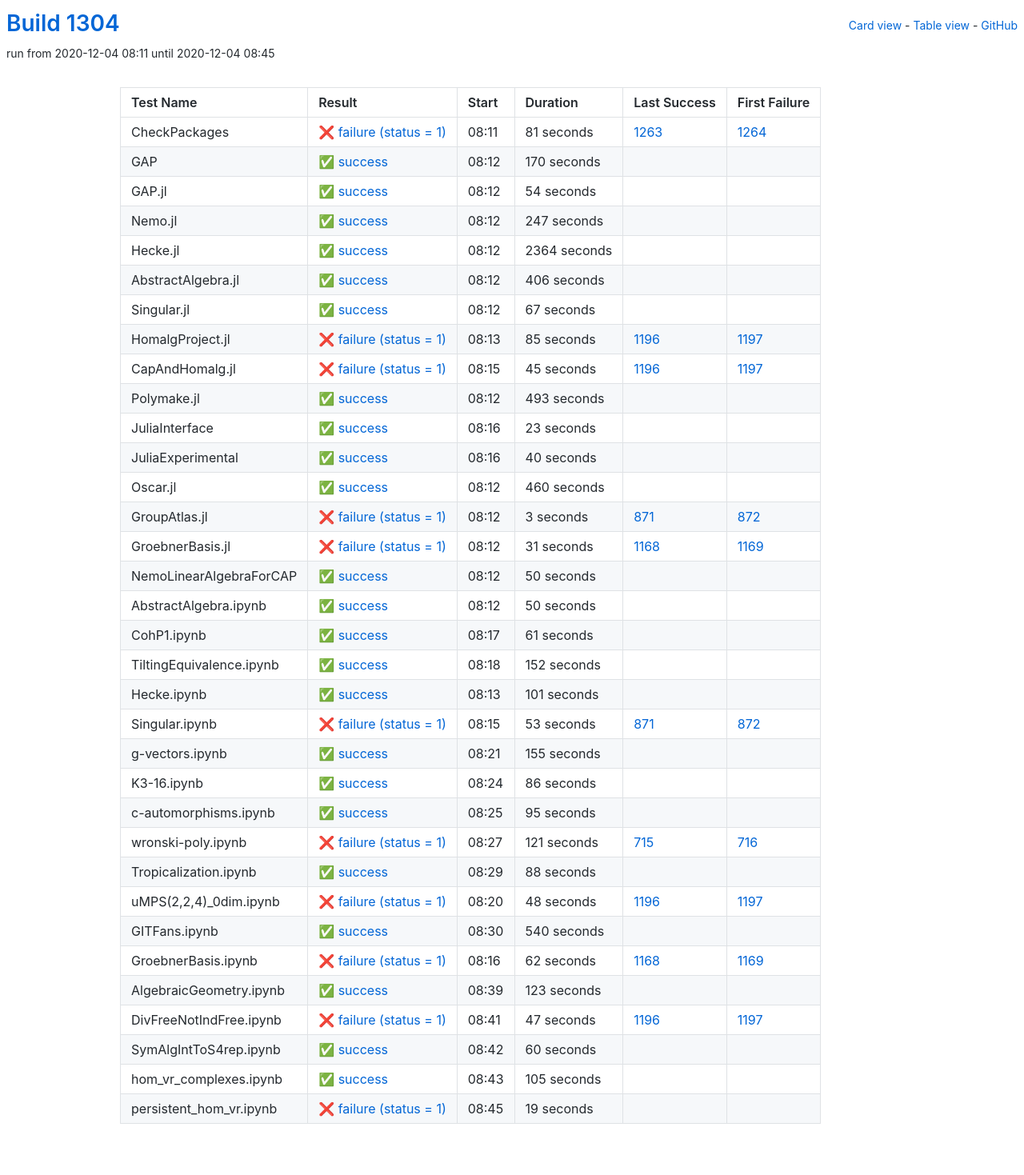
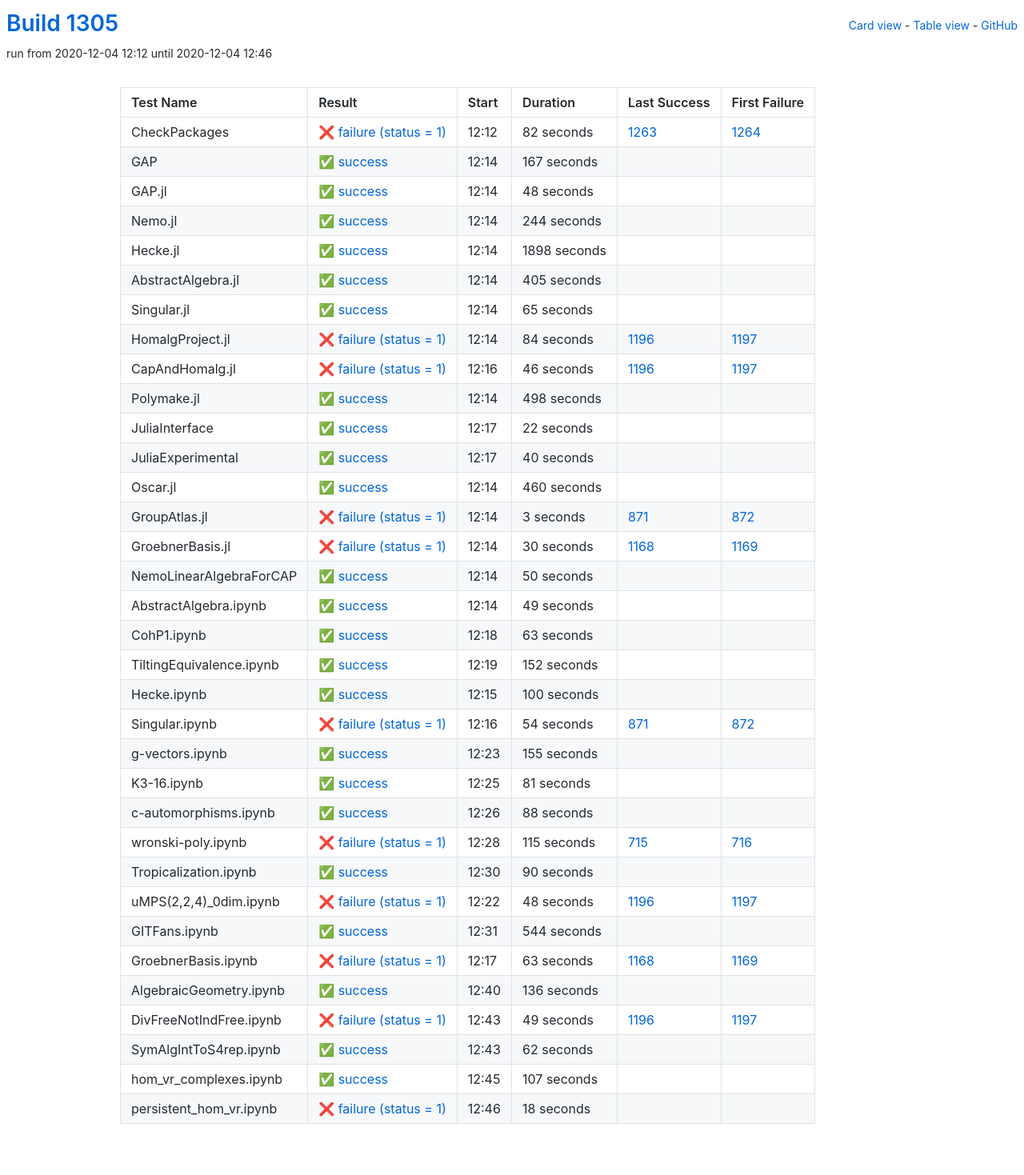
Before and after one commit to oscar-system/oscar-ci-status-stable, a Jekyll site: the page built from table.html, in a window 1280 px wide. Shown: the whole page at 80% size. Built offline with Jekyll 4.4.1, drawn with Linux system fonts in a browser that asks for light colours.

Commit message:
Build #1305

```diff
--- a/_data/ci.yml
+++ b/_data/ci.yml
@@ -1,6 +1,6 @@
 ---
-build: 1304
-build_url: https://oscarci.mathematik.uni-kl.de/job/oscar-stable/1304/
+build: 1305
+build_url: https://oscarci.mathematik.uni-kl.de/job/oscar-stable/1305/
 job: oscar-stable
 organization: oscar-system
 repo: oscar-ci-status-stable
@@ -8,140 +8,140 @@ repourl: https://github.com/oscar-system/oscar-ci-status-stable
 tests:
 - name: CheckPackages
   id: checkpackages
-  log: https://oscarci.mathematik.uni-kl.de/job/oscar-stable/1304/artifact/logs/build-1304/CheckPackages.log
-  start: 2020-12-04 08:11
+  log: https://oscarci.mathematik.uni-kl.de/job/oscar-stable/1305/artifact/logs/build-1305/CheckPackages.log
+  start: 2020-12-04 12:12
   success: false
   exitcode: 1
   status: failure
-  duration: 81
+  duration: 82
   last_success: 1263
   last_success_url: https://oscarci.mathematik.uni-kl.de/job/oscar-stable/1263/
   first_failure: 1264
   first_failure_url: https://oscarci.mathematik.uni-kl.de/job/oscar-stable/1264/
 - name: GAP
   id: gap
-  log: https://oscarci.mathematik.uni-kl.de/job/oscar-stable/1304/artifact/logs/build-1304/GAP.log
-  start: 2020-12-04 08:12
+  log: https://oscarci.mathematik.uni-kl.de/job/oscar-stable/1305/artifact/logs/build-1305/GAP.log
+  start: 2020-12-04 12:14
   success: true
   exitcode: 0
   status: success
-  duration: 170
+  duration: 167
   last_success: false
   last_success_url:
   first_failure: false
   first_failure_url:
 - name: GAP.jl
   id: gap-jl
-  log: https://oscarci.mathematik.uni-kl.de/job/oscar-stable/1304/artifact/logs/build-1304/GAP.jl.log
-  start: 2020-12-04 08:12
+  log: https://oscarci.mathematik.uni-kl.de/job/oscar-stable/1305/artifact/logs/build-1305/GAP.jl.log
+  start: 2020-12-04 12:14
   success: true
   exitcode: 0
   status: success
-  duration: 54
+  duration: 48
   last_success: false
   last_success_url:
   first_failure: false
   first_failure_url:
 - name: Nemo.jl
   id: nemo-jl
-  log: https://oscarci.mathematik.uni-kl.de/job/oscar-stable/1304/artifact/logs/build-1304/Nemo.jl.log
-  start: 2020-12-04 08:12
+  log: https://oscarci.mathematik.uni-kl.de/job/oscar-stable/1305/artifact/logs/build-1305/Nemo.jl.log
+  start: 2020-12-04 12:14
   success: true
   exitcode: 0
   status: success
-  duration: 247
+  duration: 244
   last_success: false
   last_success_url:
   first_failure: false
   first_failure_url:
 - name: Hecke.jl
   id: hecke-jl
-  log: https://oscarci.mathematik.uni-kl.de/job/oscar-stable/1304/artifact/logs/build-1304/Hecke.jl.log
-  start: 2020-12-04 08:12
+  log: https://oscarci.mathematik.uni-kl.de/job/oscar-stable/1305/artifact/logs/build-1305/Hecke.jl.log
+  start: 2020-12-04 12:14
   success: true
   exitcode: 0
   status: success
-  duration: 2364
+  duration: 1898
   last_success: false
   last_success_url:
   first_failure: false
   first_failure_url:
 - name: AbstractAlgebra.jl
   id: abstractalgebra-jl
-  log: https://oscarci.mathematik.uni-kl.de/job/oscar-stable/1304/artifact/logs/build-1304/AbstractAlgebra.jl.log
-  start: 2020-12-04 08:12
+  log: https://oscarci.mathematik.uni-kl.de/job/oscar-stable/1305/artifact/logs/build-1305/AbstractAlgebra.jl.log
+  start: 2020-12-04 12:14
   success: true
   exitcode: 0
   status: success
-  duration: 406
+  duration: 405
   last_success: false
   last_success_url:
   first_failure: false
   first_failure_url:
 - name: Singular.jl
   id: singular-jl
-  log: https://oscarci.mathematik.uni-kl.de/job/oscar-stable/1304/artifact/logs/build-1304/Singular.jl.log
-  start: 2020-12-04 08:12
+  log: https://oscarci.mathematik.uni-kl.de/job/oscar-stable/1305/artifact/logs/build-1305/Singular.jl.log
+  start: 2020-12-04 12:14
   success: true
   exitcode: 0
   status: success
-  duration: 67
+  duration: 65
   last_success: false
   last_success_url:
   first_failure: false
   first_failure_url:
 - name: HomalgProject.jl
   id: homalgproject-jl
-  log: https://oscarci.mathematik.uni-kl.de/job/oscar-stable/1304/artifact/logs/build-1304/HomalgProject.jl.log
-  start: 2020-12-04 08:13
+  log: https://oscarci.mathematik.uni-kl.de/job/oscar-stable/1305/artifact/logs/build-1305/HomalgProject.jl.log
+  start: 2020-12-04 12:14
   success: false
   exitcode: 1
   status: failure
-  duration: 85
+  duration: 84
   last_success: 1196
   last_success_url: https://oscarci.mathematik.uni-kl.de/job/oscar-stable/1196/
   first_failure: 1197
   first_failure_url: https://oscarci.mathematik.uni-kl.de/job/oscar-stable/1197/
 - name: CapAndHomalg.jl
   id: capandhomalg-jl
-  log: https://oscarci.mathematik.uni-kl.de/job/oscar-stable/1304/artifact/logs/build-1304/CapAndHomalg.jl.log
-  start: 2020-12-04 08:15
+  log: https://oscarci.mathematik.uni-kl.de/job/oscar-stable/1305/artifact/logs/build-1305/CapAndHomalg.jl.log
+  start: 2020-12-04 12:16
   success: false
   exitcode: 1
   status: failure
-  duration: 45
+  duration: 46
   last_success: 1196
   last_success_url: https://oscarci.mathematik.uni-kl.de/job/oscar-stable/1196/
   first_failure: 1197
   first_failure_url: https://oscarci.mathematik.uni-kl.de/job/oscar-stable/1197/
 - name: Polymake.jl
   id: polymake-jl
-  log: https://oscarci.mathematik.uni-kl.de/job/oscar-stable/1304/artifact/logs/build-1304/Polymake.jl.log
-  start: 2020-12-04 08:12
+  log: https://oscarci.mathematik.uni-kl.de/job/oscar-stable/1305/artifact/logs/build-1305/Polymake.jl.log
+  start: 2020-12-04 12:14
   success: true
   exitcode: 0
   status: success
-  duration: 493
+  duration: 498
   last_success: false
   last_success_url:
   first_failure: false
   first_failure_url:
 - name: JuliaInterface
   id: juliainterface
-  log: https://oscarci.mathematik.uni-kl.de/job/oscar-stable/1304/artifact/logs/build-1304/JuliaInterface.log
-  start: 2020-12-04 08:16
+  log: https://oscarci.mathematik.uni-kl.de/job/oscar-stable/1305/artifact/logs/build-1305/JuliaInterface.log
+  start: 2020-12-04 12:17
   success: true
   exitcode: 0
   status: success
-  duration: 23
+  duration: 22
   last_success: false
   last_success_url:
   first_failure: false
   first_failure_url:
 - name: JuliaExperimental
   id: juliaexperimental
-  log: https://oscarci.mathematik.uni-kl.de/job/oscar-stable/1304/artifact/logs/build-1304/JuliaExperimental.log
-  start: 2020-12-04 08:16
+  log: https://oscarci.mathematik.uni-kl.de/job/oscar-stable/1305/artifact/logs/build-1305/JuliaExperimental.log
+  start: 2020-12-04 12:17
   success: true
   exitcode: 0
   status: success
@@ -152,8 +152,8 @@ tests:
   first_failure_url:
 - name: Oscar.jl
   id: oscar-jl
-  log: https://oscarci.mathematik.uni-kl.de/job/oscar-stable/1304/artifact/logs/build-1304/Oscar.jl.log
-  start: 2020-12-04 08:12
+  log: https://oscarci.mathematik.uni-kl.de/job/oscar-stable/1305/artifact/logs/build-1305/Oscar.jl.log
+  start: 2020-12-04 12:14
   success: true
   exitcode: 0
   status: success
@@ -164,8 +164,8 @@ tests:
   first_failure_url:
 - name: GroupAtlas.jl
   id: groupatlas-jl
-  log: https://oscarci.mathematik.uni-kl.de/job/oscar-stable/1304/artifact/logs/build-1304/GroupAtlas.jl.log
-  start: 2020-12-04 08:12
+  log: https://oscarci.mathematik.uni-kl.de/job/oscar-stable/1305/artifact/logs/build-1305/GroupAtlas.jl.log
+  start: 2020-12-04 12:14
   success: false
   exitcode: 1
   status: failure
@@ -176,20 +176,20 @@ tests:
   first_failure_url: https://oscarci.mathematik.uni-kl.de/job/oscar-stable/872/
 - name: GroebnerBasis.jl
   id: groebnerbasis-jl
-  log: https://oscarci.mathematik.uni-kl.de/job/oscar-stable/1304/artifact/logs/build-1304/GroebnerBasis.jl.log
-  start: 2020-12-04 08:12
+  log: https://oscarci.mathematik.uni-kl.de/job/oscar-stable/1305/artifact/logs/build-1305/GroebnerBasis.jl.log
+  start: 2020-12-04 12:14
   success: false
   exitcode: 1
   status: failure
-  duration: 31
+  duration: 30
   last_success: 1168
   last_success_url: https://oscarci.mathematik.uni-kl.de/job/oscar-stable/1168/
   first_failure: 1169
   first_failure_url: https://oscarci.mathematik.uni-kl.de/job/oscar-stable/1169/
 - name: NemoLinearAlgebraForCAP
   id: nemolinearalgebraforcap
-  log: https://oscarci.mathematik.uni-kl.de/job/oscar-stable/1304/artifact/logs/build-1304/NemoLinearAlgebraForCAP.log
-  start: 2020-12-04 08:12
+  log: https://oscarci.mathematik.uni-kl.de/job/oscar-stable/1305/artifact/logs/build-1305/NemoLinearAlgebraForCAP.log
+  start: 2020-12-04 12:14
   success: true
   exitcode: 0
   status: success
@@ -200,32 +200,32 @@ tests:
   first_failure_url:
 - name: AbstractAlgebra.ipynb
   id: abstractalgebra-ipynb
-  log: https://oscarci.mathematik.uni-kl.de/job/oscar-stable/1304/artifact/logs/build-1304/AbstractAlgebra.ipynb.log
-  start: 2020-12-04 08:12
+  log: https://oscarci.mathematik.uni-kl.de/job/oscar-stable/1305/artifact/logs/build-1305/AbstractAlgebra.ipynb.log
+  start: 2020-12-04 12:14
   success: true
   exitcode: 0
   status: success
-  duration: 50
+  duration: 49
   last_success: false
   last_success_url:
   first_failure: false
   first_failure_url:
 - name: CohP1.ipynb
   id: cohp1-ipynb
-  log: https://oscarci.mathematik.uni-kl.de/job/oscar-stable/1304/artifact/logs/build-1304/CohP1.ipynb.log
-  start: 2020-12-04 08:17
+  log: https://oscarci.mathematik.uni-kl.de/job/oscar-stable/1305/artifact/logs/build-1305/CohP1.ipynb.log
+  start: 2020-12-04 12:18
   success: true
   exitcode: 0
   status: success
-  duration: 61
+  duration: 63
   last_success: false
   last_success_url:
   first_failure: false
   first_failure_url:
 - name: TiltingEquivalence.ipynb
   id: tiltingequivalence-ipynb
-  log: https://oscarci.mathematik.uni-kl.de/job/oscar-stable/1304/artifact/logs/build-1304/TiltingEquivalence.ipynb.log
-  start: 2020-12-04 08:18
+  log: https://oscarci.mathematik.uni-kl.de/job/oscar-stable/1305/artifact/logs/build-1305/TiltingEquivalence.ipynb.log
+  start: 2020-12-04 12:19
   success: true
   exitcode: 0
   status: success
@@ -236,32 +236,32 @@ tests:
   first_failure_url:
 - name: Hecke.ipynb
   id: hecke-ipynb
-  log: https://oscarci.mathematik.uni-kl.de/job/oscar-stable/1304/artifact/logs/build-1304/Hecke.ipynb.log
-  start: 2020-12-04 08:13
+  log: https://oscarci.mathematik.uni-kl.de/job/oscar-stable/1305/artifact/logs/build-1305/Hecke.ipynb.log
+  start: 2020-12-04 12:15
   success: true
   exitcode: 0
   status: success
-  duration: 101
+  duration: 100
   last_success: false
   last_success_url:
   first_failure: false
   first_failure_url:
 - name: Singular.ipynb
   id: singular-ipynb
-  log: https://oscarci.mathematik.uni-kl.de/job/oscar-stable/1304/artifact/logs/build-1304/Singular.ipynb.log
-  start: 2020-12-04 08:15
+  log: https://oscarci.mathematik.uni-kl.de/job/oscar-stable/1305/artifact/logs/build-1305/Singular.ipynb.log
+  start: 2020-12-04 12:16
   success: false
   exitcode: 1
   status: failure
-  duration: 53
+  duration: 54
   last_success: 871
   last_success_url: https://oscarci.mathematik.uni-kl.de/job/oscar-stable/871/
   first_failure: 872
   first_failure_url: https://oscarci.mathematik.uni-kl.de/job/oscar-stable/872/
 - name: g-vectors.ipynb
   id: g-vectors-ipynb
-  log: https://oscarci.mathematik.uni-kl.de/job/oscar-stable/1304/artifact/logs/build-1304/g-vectors.ipynb.log
-  start: 2020-12-04 08:21
+  log: https://oscarci.mathematik.uni-kl.de/job/oscar-stable/1305/artifact/logs/build-1305/g-vectors.ipynb.log
+  start: 2020-12-04 12:23
   success: true
   exitcode: 0
   status: success
@@ -272,44 +272,20 @@ tests:
   first_failure_url:
 - name: K3-16.ipynb
   id: k3-16-ipynb
-  log: https://oscarci.mathematik.uni-kl.de/job/oscar-stable/1304/artifact/logs/build-1304/K3-16.ipynb.log
-  start: 2020-12-04 08:24
+  log: https://oscarci.mathematik.uni-kl.de/job/oscar-stable/1305/artifact/logs/build-1305/K3-16.ipynb.log
+  start: 2020-12-04 12:25
   success: true
   exitcode: 0
   status: success
-  duration: 86
+  duration: 81
   last_success: false
   last_success_url:
   first_failure: false
   first_failure_url:
 - name: c-automorphisms.ipynb
   id: c-automorphisms-ipynb
-  log: https://oscarci.mathematik.uni-kl.de/job/oscar-stable/1304/artifact/logs/build-1304/c-automorphisms.ipynb.log
-  start: 2020-12-04 08:25
-  success: true
-  exitcode: 0
-  status: success
-  duration: 95
-  last_success: false
-  last_success_url:
-  first_failure: false
-  first_failure_url:
-- name: wronski-poly.ipynb
-  id: wronski-poly-ipynb
-  log: https://oscarci.mathematik.uni-kl.de/job/oscar-stable/1304/artifact/logs/build-1304/wronski-poly.ipynb.log
-  start: 2020-12-04 08:27
-  success: false
-  exitcode: 1
-  status: failure
-  duration: 121
-  last_success: 715
-  last_success_url: https://oscarci.mathematik.uni-kl.de/job/oscar-stable/715/
-  first_failure: 716
-  first_failure_url: https://oscarci.mathematik.uni-kl.de/job/oscar-stable/716/
-- name: Tropicalization.ipynb
-  id: tropicalization-ipynb
-  log: https://oscarci.mathematik.uni-kl.de/job/oscar-stable/1304/artifact/logs/build-1304/Tropicalization.ipynb.log
-  start: 2020-12-04 08:29
+  log: https://oscarci.mathematik.uni-kl.de/job/oscar-stable/1305/artifact/logs/build-1305/c-automorphisms.ipynb.log
+  start: 2020-12-04 12:26
   success: true
   exitcode: 0
   status: success
@@ -318,10 +294,34 @@ tests:
   last_success_url:
   first_failure: false
   first_failure_url:
+- name: wronski-poly.ipynb
+  id: wronski-poly-ipynb
+  log: https://oscarci.mathematik.uni-kl.de/job/oscar-stable/1305/artifact/logs/build-1305/wronski-poly.ipynb.log
+  start: 2020-12-04 12:28
+  success: false
+  exitcode: 1
+  status: failure
+  duration: 115
+  last_success: 715
+  last_success_url: https://oscarci.mathematik.uni-kl.de/job/oscar-stable/715/
+  first_failure: 716
+  first_failure_url: https://oscarci.mathematik.uni-kl.de/job/oscar-stable/716/
+- name: Tropicalization.ipynb
+  id: tropicalization-ipynb
+  log: https://oscarci.mathematik.uni-kl.de/job/oscar-stable/1305/artifact/logs/build-1305/Tropicalization.ipynb.log
+  start: 2020-12-04 12:30
+  success: true
+  exitcode: 0
+  status: success
+  duration: 90
+  last_success: false
+  last_success_url:
+  first_failure: false
+  first_failure_url:
 - name: uMPS(2,2,4)_0dim.ipynb
   id: umps-2-2-4-0dim-ipynb
-  log: https://oscarci.mathematik.uni-kl.de/job/oscar-stable/1304/artifact/logs/build-1304/uMPS-2-2-4-_0dim.ipynb.log
-  start: 2020-12-04 08:20
+  log: https://oscarci.mathematik.uni-kl.de/job/oscar-stable/1305/artifact/logs/build-1305/uMPS-2-2-4-_0dim.ipynb.log
+  start: 2020-12-04 12:22
   success: false
   exitcode: 1
   status: failure
@@ -332,84 +332,84 @@ tests:
   first_failure_url: https://oscarci.mathematik.uni-kl.de/job/oscar-stable/1197/
 - name: GITFans.ipynb
   id: gitfans-ipynb
-  log: https://oscarci.mathematik.uni-kl.de/job/oscar-stable/1304/artifact/logs/build-1304/GITFans.ipynb.log
-  start: 2020-12-04 08:30
+  log: https://oscarci.mathematik.uni-kl.de/job/oscar-stable/1305/artifact/logs/build-1305/GITFans.ipynb.log
+  start: 2020-12-04 12:31
   success: true
   exitcode: 0
   status: success
-  duration: 540
+  duration: 544
   last_success: false
   last_success_url:
   first_failure: false
   first_failure_url:
 - name: GroebnerBasis.ipynb
   id: groebnerbasis-ipynb
-  log: https://oscarci.mathematik.uni-kl.de/job/oscar-stable/1304/artifact/logs/build-1304/GroebnerBasis.ipynb.log
-  start: 2020-12-04 08:16
+  log: https://oscarci.mathematik.uni-kl.de/job/oscar-stable/1305/artifact/logs/build-1305/GroebnerBasis.ipynb.log
+  start: 2020-12-04 12:17
   success: false
   exitcode: 1
   status: failure
-  duration: 62
+  duration: 63
   last_success: 1168
   last_success_url: https://oscarci.mathematik.uni-kl.de/job/oscar-stable/1168/
   first_failure: 1169
   first_failure_url: https://oscarci.mathematik.uni-kl.de/job/oscar-stable/1169/
 - name: AlgebraicGeometry.ipynb
   id: algebraicgeometry-ipynb
-  log: https://oscarci.mathematik.uni-kl.de/job/oscar-stable/1304/artifact/logs/build-1304/AlgebraicGeometry.ipynb.log
-  start: 2020-12-04 08:39
+  log: https://oscarci.mathematik.uni-kl.de/job/oscar-stable/1305/artifact/logs/build-1305/AlgebraicGeometry.ipynb.log
+  start: 2020-12-04 12:40
   success: true
   exitcode: 0
   status: success
-  duration: 123
+  duration: 136
   last_success: false
   last_success_url:
   first_failure: false
   first_failure_url:
 - name: DivFreeNotIndFree.ipynb
   id: divfreenotindfree-ipynb
-  log: https://oscarci.mathematik.uni-kl.de/job/oscar-stable/1304/artifact/logs/build-1304/DivFreeNotIndFree.ipynb.log
-  start: 2020-12-04 08:41
+  log: https://oscarci.mathematik.uni-kl.de/job/oscar-stable/1305/artifact/logs/build-1305/DivFreeNotIndFree.ipynb.log
+  start: 2020-12-04 12:43
   success: false
   exitcode: 1
   status: failure
-  duration: 47
+  duration: 49
   last_success: 1196
   last_success_url: https://oscarci.mathematik.uni-kl.de/job/oscar-stable/1196/
   first_failure: 1197
   first_failure_url: https://oscarci.mathematik.uni-kl.de/job/oscar-stable/1197/
 - name: SymAlgIntToS4rep.ipynb
   id: symalginttos4rep-ipynb
-  log: https://oscarci.mathematik.uni-kl.de/job/oscar-stable/1304/artifact/logs/build-1304/SymAlgIntToS4rep.ipynb.log
-  start: 2020-12-04 08:42
+  log: https://oscarci.mathematik.uni-kl.de/job/oscar-stable/1305/artifact/logs/build-1305/SymAlgIntToS4rep.ipynb.log
+  start: 2020-12-04 12:43
   success: true
   exitcode: 0
   status: success
-  duration: 60
+  duration: 62
   last_success: false
   last_success_url:
   first_failure: false
   first_failure_url:
 - name: hom_vr_complexes.ipynb
   id: hom-vr-complexes-ipynb
-  log: https://oscarci.mathematik.uni-kl.de/job/oscar-stable/1304/artifact/logs/build-1304/hom_vr_complexes.ipynb.log
-  start: 2020-12-04 08:43
+  log: https://oscarci.mathematik.uni-kl.de/job/oscar-stable/1305/artifact/logs/build-1305/hom_vr_complexes.ipynb.log
+  start: 2020-12-04 12:45
   success: true
   exitcode: 0
   status: success
-  duration: 105
+  duration: 107
   last_success: false
   last_success_url:
   first_failure: false
   first_failure_url:
 - name: persistent_hom_vr.ipynb
   id: persistent-hom-vr-ipynb
-  log: https://oscarci.mathematik.uni-kl.de/job/oscar-stable/1304/artifact/logs/build-1304/persistent_hom_vr.ipynb.log
-  start: 2020-12-04 08:45
+  log: https://oscarci.mathematik.uni-kl.de/job/oscar-stable/1305/artifact/logs/build-1305/persistent_hom_vr.ipynb.log
+  start: 2020-12-04 12:46
   success: false
   exitcode: 1
   status: failure
-  duration: 19
+  duration: 18
   last_success: false
   last_success_url:
   first_failure: false
```
Also changed, not shown: README.md.
